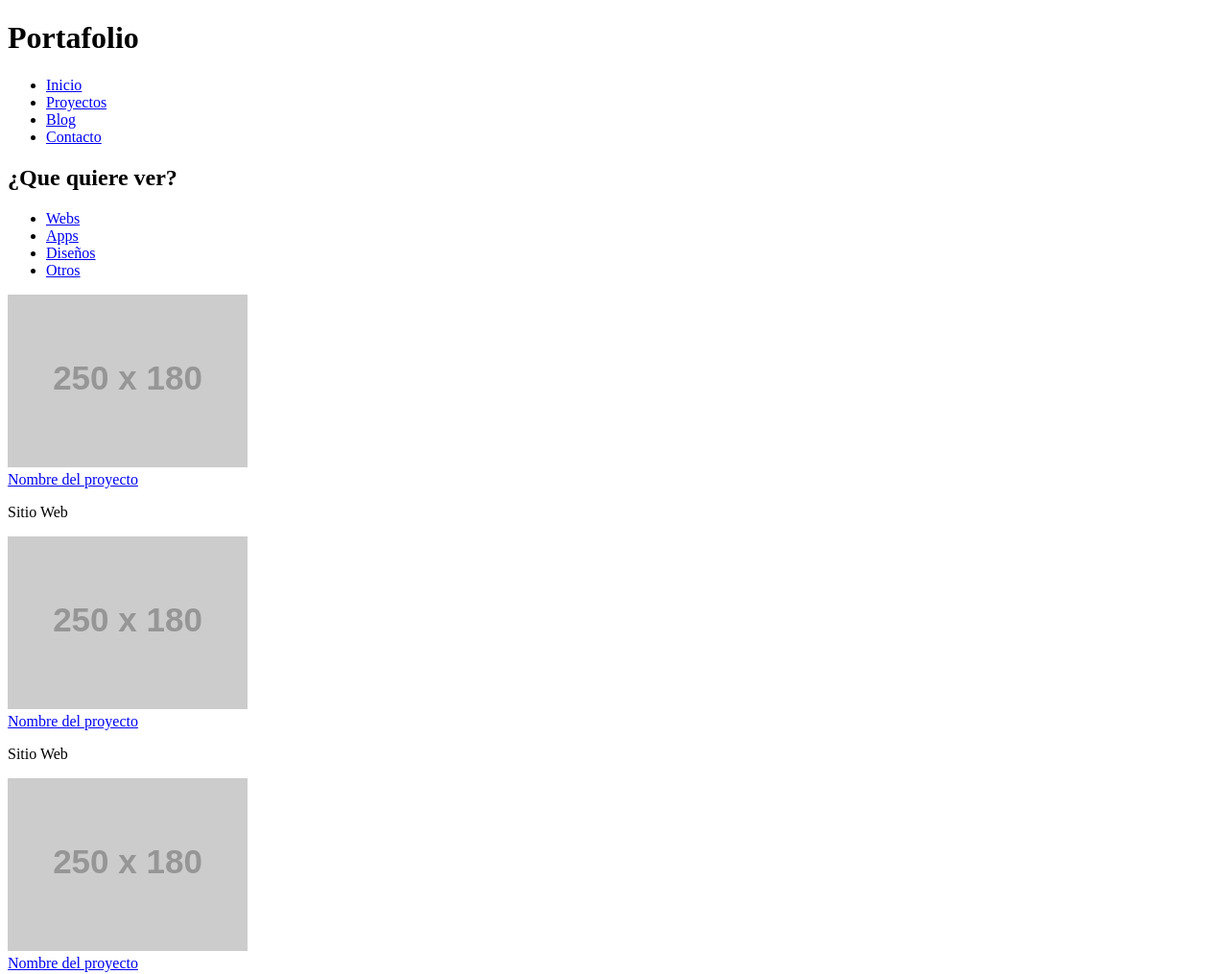
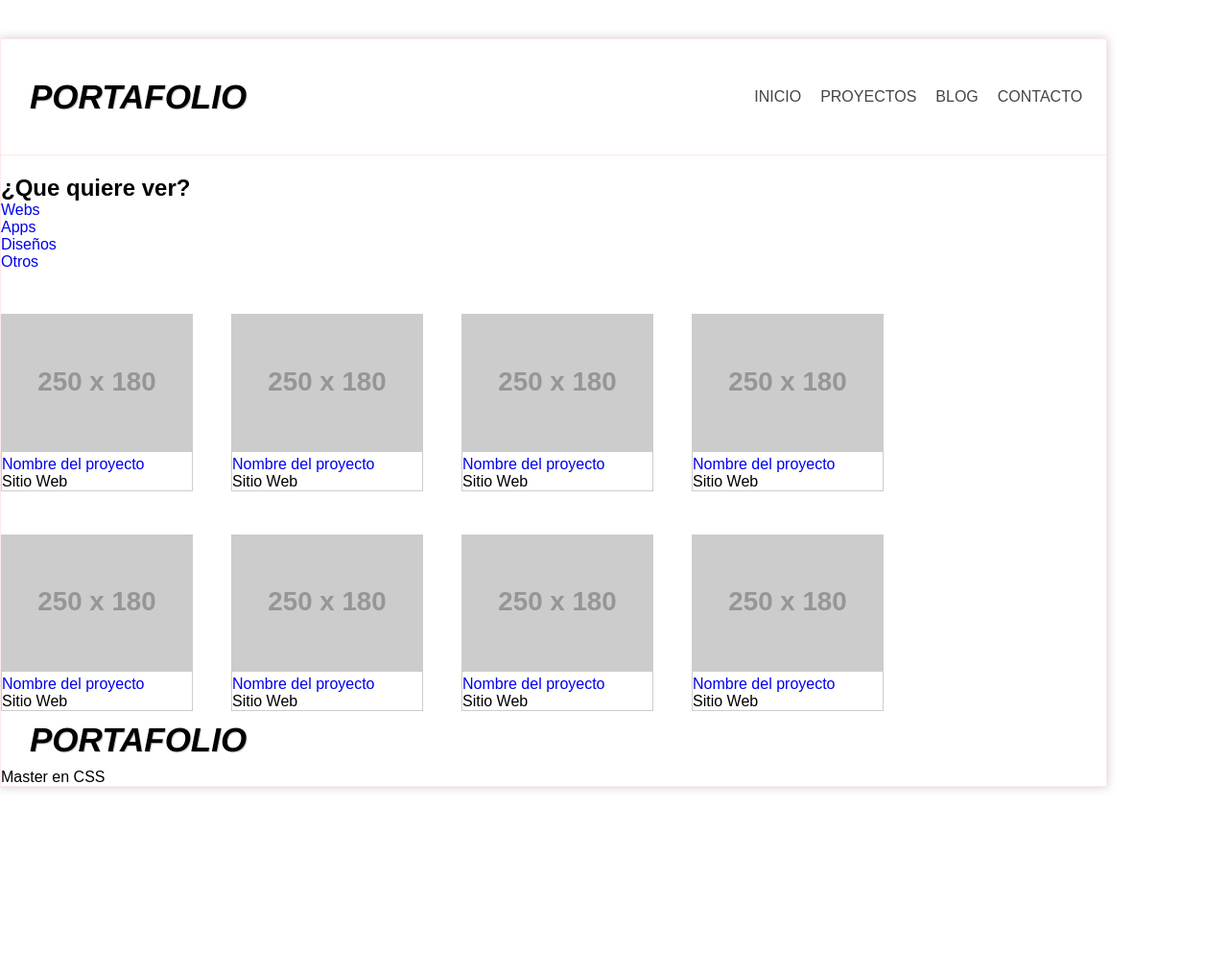
Before and after one commit to crodrigr/proyecto-clases, a plain HTML site: page proyecto-portafolio-flexbox/index.html in a window 1280 px wide. Shown: the top 1015 px of the page at 96% size. After the commit the page ends 860 px from the top, so only its background shows below. Drawn offline with Linux system fonts and the light colour scheme; placeholder pictures from the web are drawn by us.

Commit message:
completar

```diff
--- a/proyecto-portafolio-flexbox/index.html
+++ b/proyecto-portafolio-flexbox/index.html
@@ -10,7 +10,7 @@
     <!--Inicio container-->
     <div id="container">
         <header id="header">
-            <div id="logo">
+            <div class="logo">
                 <h1>Portafolio</h1>
             </div>
             <nav id="menu">
@@ -30,7 +30,8 @@
                </ul>
             </nav>
         </header>
-        <section id="aside">
+        <section id="content">
+          <aside id="aside">
             <h2>¿Que quiere ver?</h2>
             <ul>
                 <li>
@@ -46,7 +47,7 @@
                     <a href="#">Otros</a>
                 </li>
             </ul>
-
+        </aside>
         </section>
         <div id="projects">
             <article class="project">
--- a/proyecto-portafolio-flexbox/styles.css
+++ b/proyecto-portafolio-flexbox/styles.css
@@ -0,0 +1,113 @@
+*{
+    text-decoration: none;
+    margin: 0px;
+    padding: 0px;
+    font-family: sans-serif;
+}
+
+#container{
+    width: 90%;
+    height: auto;
+    margin: 0px;
+    border: 1px solid rgba(255, 225, 226, 0.8);
+    box-shadow: 0px 0px 10px #cccccc;
+    margin-top: 40px;
+    margin-bottom: 40px;
+    min-height: 600px;
+}
+
+#header{
+    display: grid;
+    grid-template-columns: 68% 30%;
+    align-items: center;
+    width: 100%;
+    height: 120px;
+    border-bottom: 1px solid rgba(255, 225, 226, 0.8);
+}
+
+.logo{
+    font-family:  Helvetica;
+    font-style: italic;
+    font-weight: 900;
+    font-size: 35px;
+    padding: 10px;
+    margin-left: 20px;
+    text-transform: uppercase;
+    text-shadow: 1px 1px 0px #cccccc;
+}
+
+.logo h1{
+    font-family: Helvetica;
+    font-style: italic;
+    font-weight: 900;
+    font-size: 35px;
+
+}
+
+#menu{
+
+    height: 100%;
+
+}
+
+#menu ul li{
+    display: grid;
+    justify-content: center;
+}
+
+#menu > ul{
+    display: grid;
+    grid-template-columns: repeat(4, 1fr);
+    align-items: center;
+    justify-content: center;
+    width: 100%;
+    list-style: none;
+    height: 100%;
+}
+
+#menu a{
+    text-transform: uppercase;
+    color: #444;
+    padding: 10px;
+    transition: all300ms
+}
+
+#menu a:hover{
+    color: white;
+    background-color: #cccccc;
+}
+
+#content{
+  display: grid;
+  grid-template-columns: 20% 1fr;
+  justify-content: space-between;
+  padding-bottom: 20px;
+  padding-top: 20px;
+}
+
+#projects{
+    display: grid;
+    grid-template-columns: repeat(auto-fill,220px);
+    grid-gap:20px;
+}
+
+.project{
+    margin-top: 25px;
+    border: 1px solid #cccccc;
+    margin-right: 20px;
+}
+
+.project img{
+    width: 100%;
+
+}
+
+.project-info a{
+    font-size: 36px;
+    color: black;
+    transition: all 300ms;
+}
+
+.project-info a:hover{
+    background-color: cornflowerblue;
+}
```
